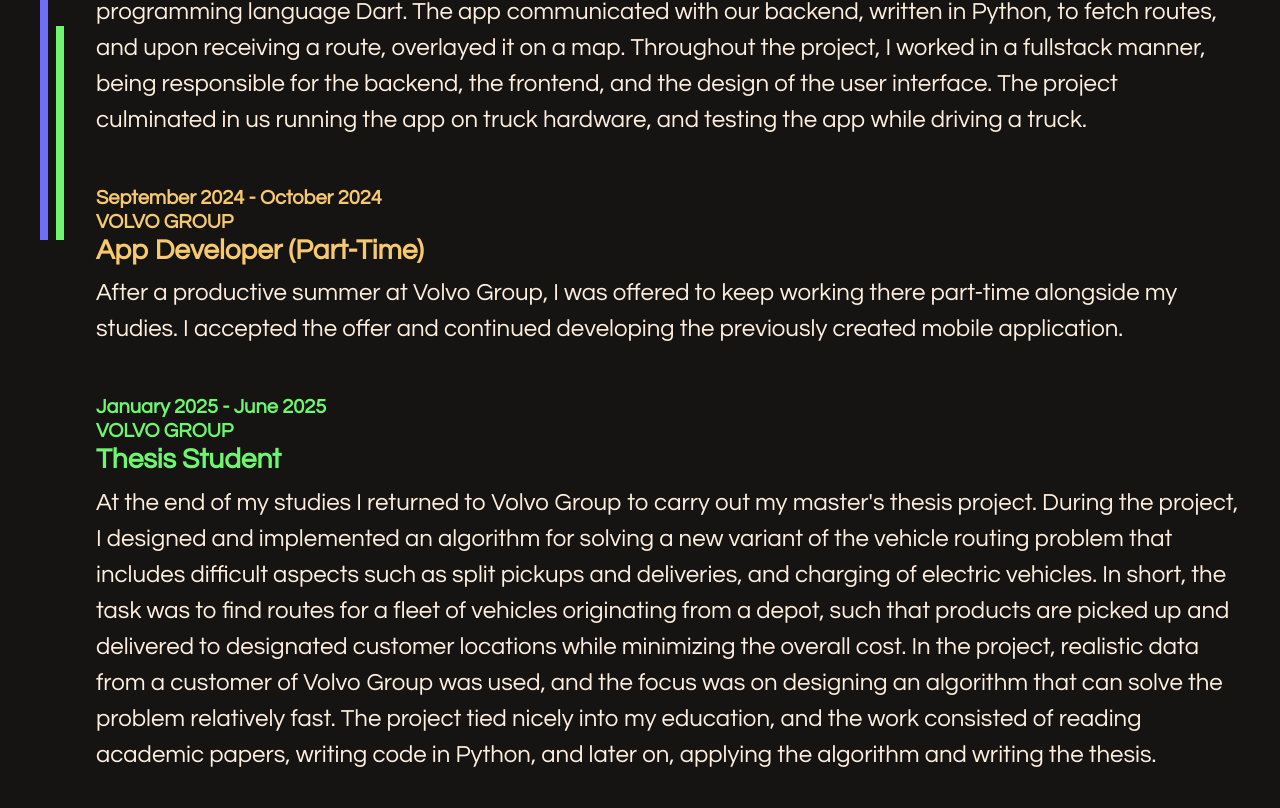
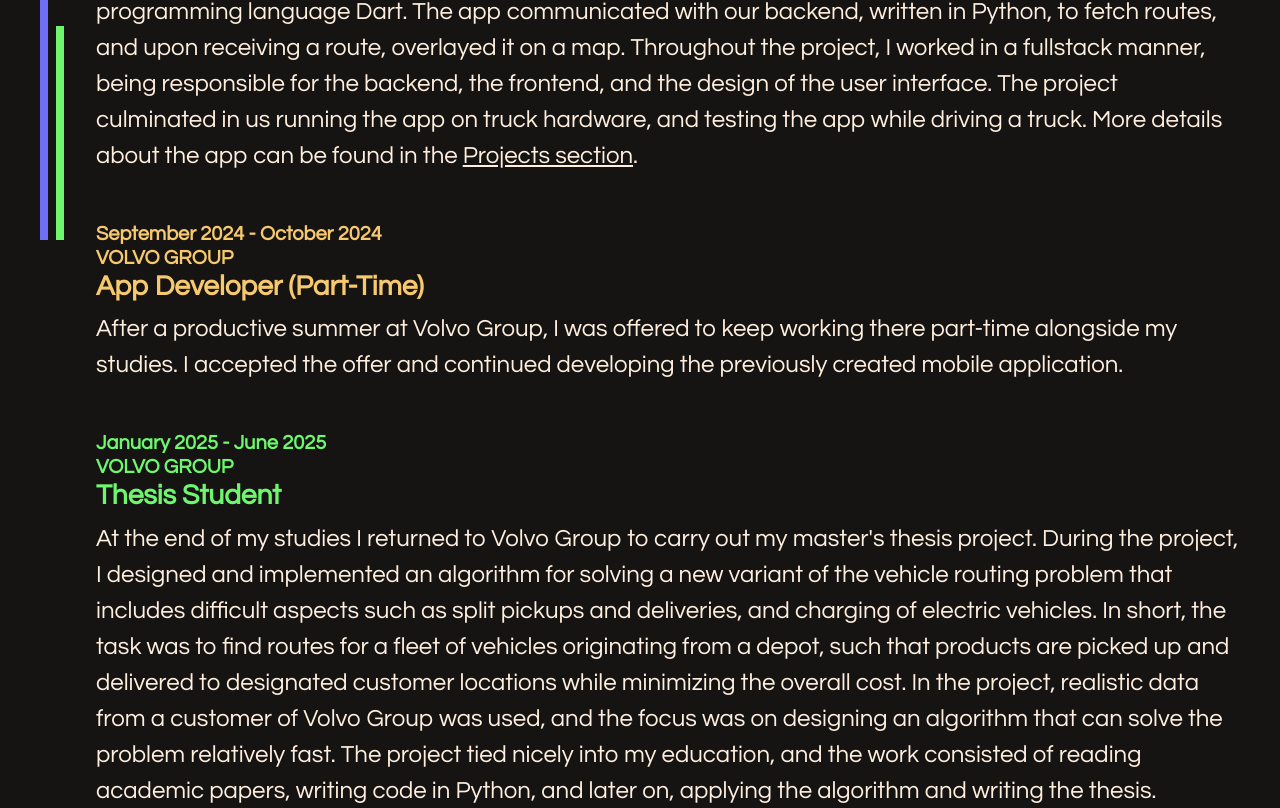
Before and after one commit to pkasinski/portfolio, a React (Vite) app: page / in a window 1280 px wide. Shown: the part 2712-3520 px from the top of the page. Built offline with nearby package versions, Linux system fonts and the light colour scheme.

Commit message:
Add link to the projects section in the background section

```diff
--- a/src/App.css
+++ b/src/App.css
@@ -30,6 +30,14 @@
 }
 
 button:hover {
+  cursor: pointer;
+}
+
+a {
+  text-decoration: underline;
+}
+
+a:hover {
   cursor: pointer;
 }
 
--- a/src/components/Background.tsx
+++ b/src/components/Background.tsx
@@ -1,4 +1,5 @@
 import "../App.css";
+import { scrollToSection } from "../utils";
 import "./Background.css";
 import Experience from "./Experience";
 import Typewriter from "./Typewriter";
@@ -156,7 +157,12 @@
               on a map. Throughout the project, I worked in a fullstack manner,
               being responsible for the backend, the frontend, and the design of
               the user interface. The project culminated in us running the app
-              on truck hardware, and testing the app while driving a truck.
+              on truck hardware, and testing the app while driving a truck. More
+              details about the app can be found in the{" "}
+              <a onClick={() => scrollToSection("projects")}>
+                Projects section
+              </a>
+              .
             </Experience>
             <Experience
               className="description volvo-autumn-description"
```
